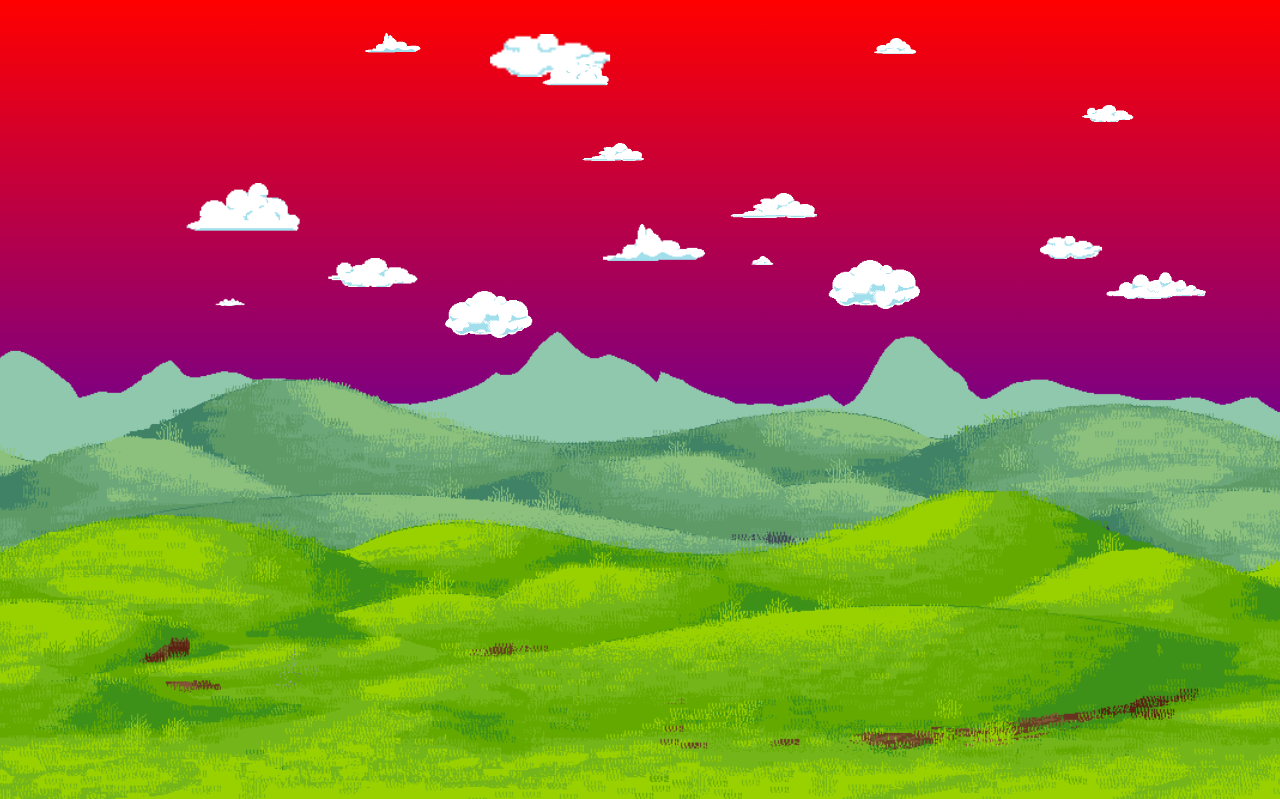
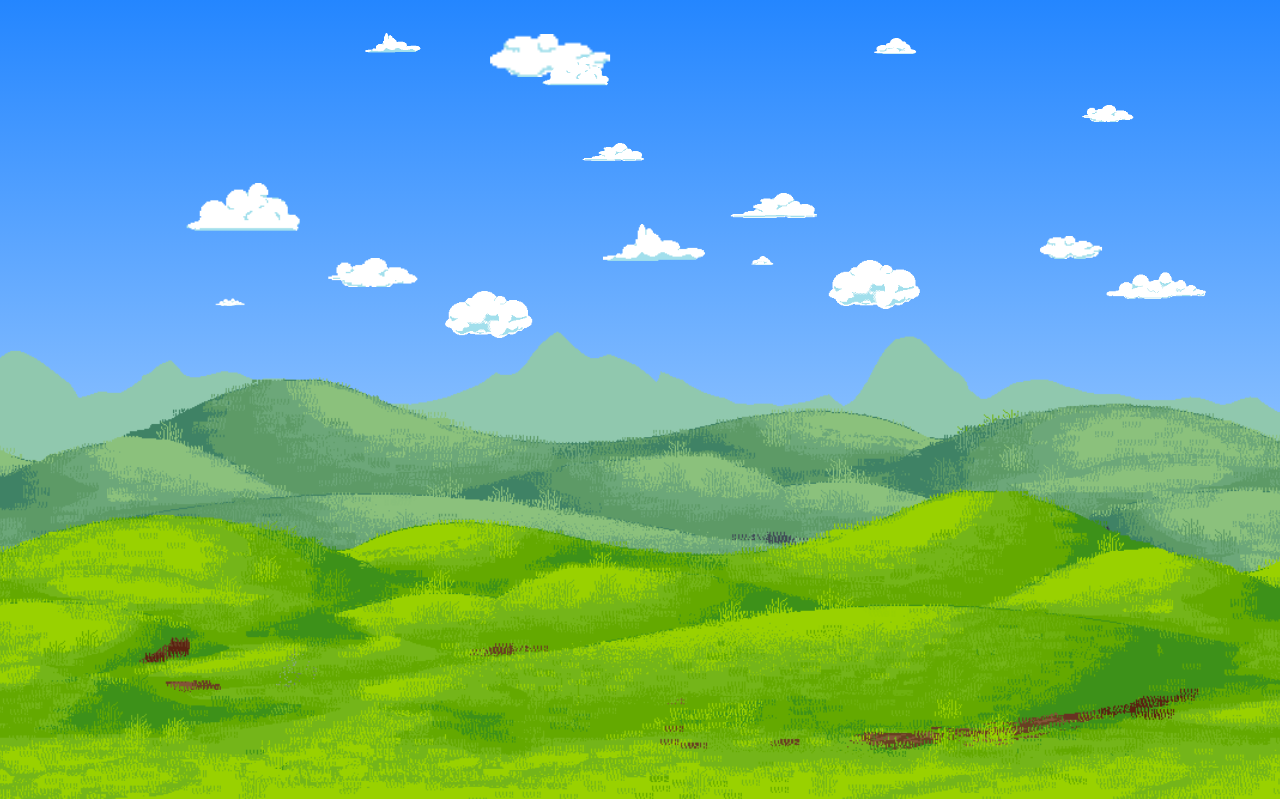
Before and after one commit to Aaron1997ps/NonaCollectiveWebsite, a PHP site: page / in a window 1280 px wide. Shown: the top 799 px of the page. Run offline with PHP 8.4, Linux system fonts and the light colour scheme; some libraries are stand-ins or nearby versions.

Commit message:
gradieent

```diff
--- a/assets/css/main.css
+++ b/assets/css/main.css
@@ -235,10 +235,10 @@
       height: 100%;
       overflow: hidden; }
     .m-landing .m-parallax-container .m-sky-gradient {
-      background-image: -webkit-gradient(linear, left bottom, left top, from(blue), to(red));
-      background-image: -webkit-linear-gradient(bottom, blue, red);
-      background-image: -o-linear-gradient(bottom, blue, red);
-      background-image: linear-gradient(to top, blue, red);
+      background-image: -webkit-gradient(linear, left bottom, left top, from(#dbeeff), to(#2486ff));
+      background-image: -webkit-linear-gradient(bottom, #dbeeff, #2486ff);
+      background-image: -o-linear-gradient(bottom, #dbeeff, #2486ff);
+      background-image: linear-gradient(to top, #dbeeff, #2486ff);
       height: 100%;
       width: 100%; }
     .m-landing .m-parallax-container img, .m-landing .m-parallax-container .m-sky-gradient {
--- a/assets/css/modules/updates.sass
+++ b/assets/css/modules/updates.sass
@@ -98,7 +98,7 @@
 			overflow: hidden
 
 		.m-sky-gradient
-			background-image: linear-gradient(to top, blue, red)
+			background-image: linear-gradient(to top, #dbeeff, #2486ff)
 			height: 100%
 			width: 100%
 
--- a/assets/js/landingParallax.js
+++ b/assets/js/landingParallax.js
@@ -30,8 +30,6 @@ $(document).ready(function () {
         var back = $('.m-canvas > img:nth-child(2)');
         var mid = $('.m-canvas > img:nth-child(3)');
 
-
-        console.log(currentScroll);
         mid.css({'top': currentScroll / 4 + 'px'});
         back.css({'top': currentScroll / 2 + 'px'});
     });
--- a/assets/js/smoothScrolling.js
+++ b/assets/js/smoothScrolling.js
@@ -33,7 +33,6 @@ $(document).ready(function () {
         if (!scrolling) {
             interval = setInterval(function () {
                 var scrollto = Math.inout(time, current, dest, speed);
-                //console.log(scrollto);
 
                 $(window).scrollTop(scrollto);
 
@@ -48,7 +47,6 @@ $(document).ready(function () {
         if (scrolling) {
             interval = setInterval(function () {
                 var scrollto = Math.out(time, current, dest, speed);
-                console.log(scrollto);
 
                 $(window).scrollTop(scrollto);
 
```
Also changed, not shown: 1 other file.
